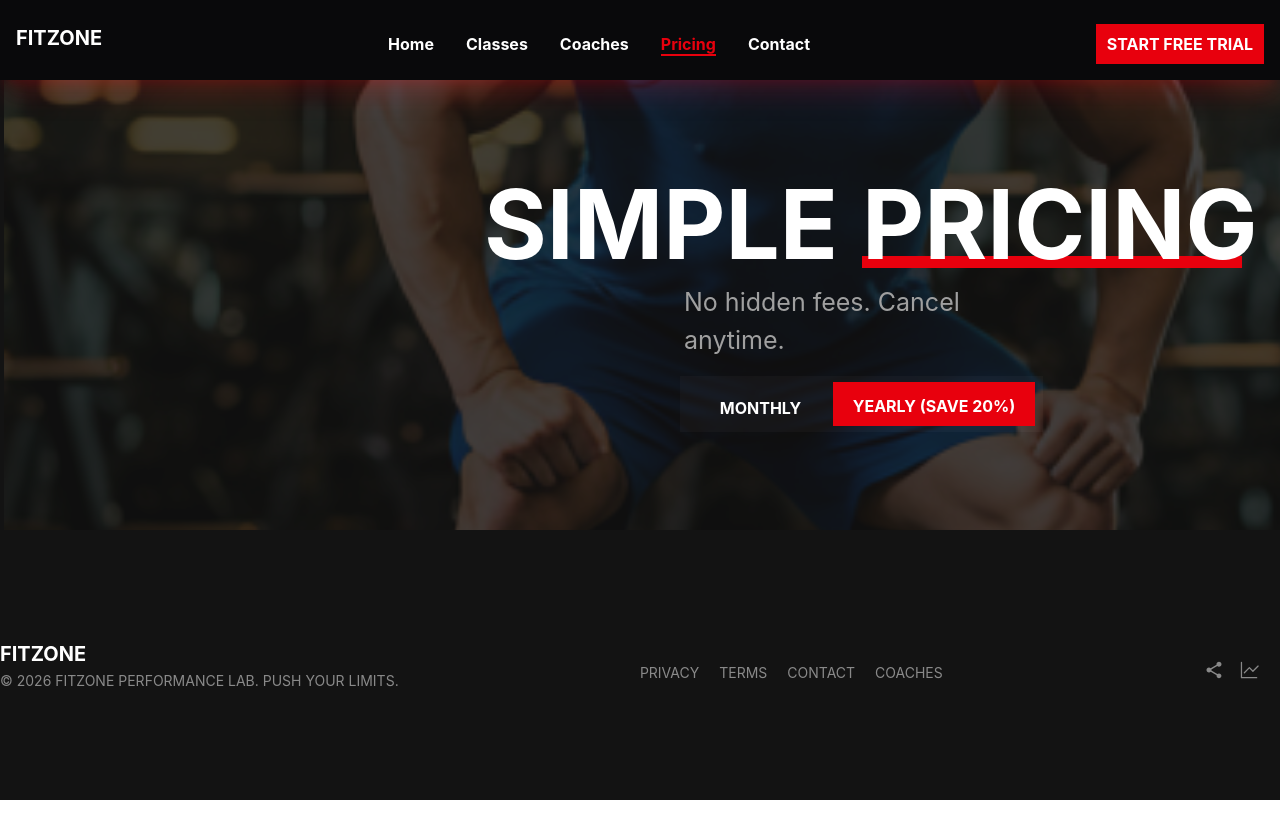
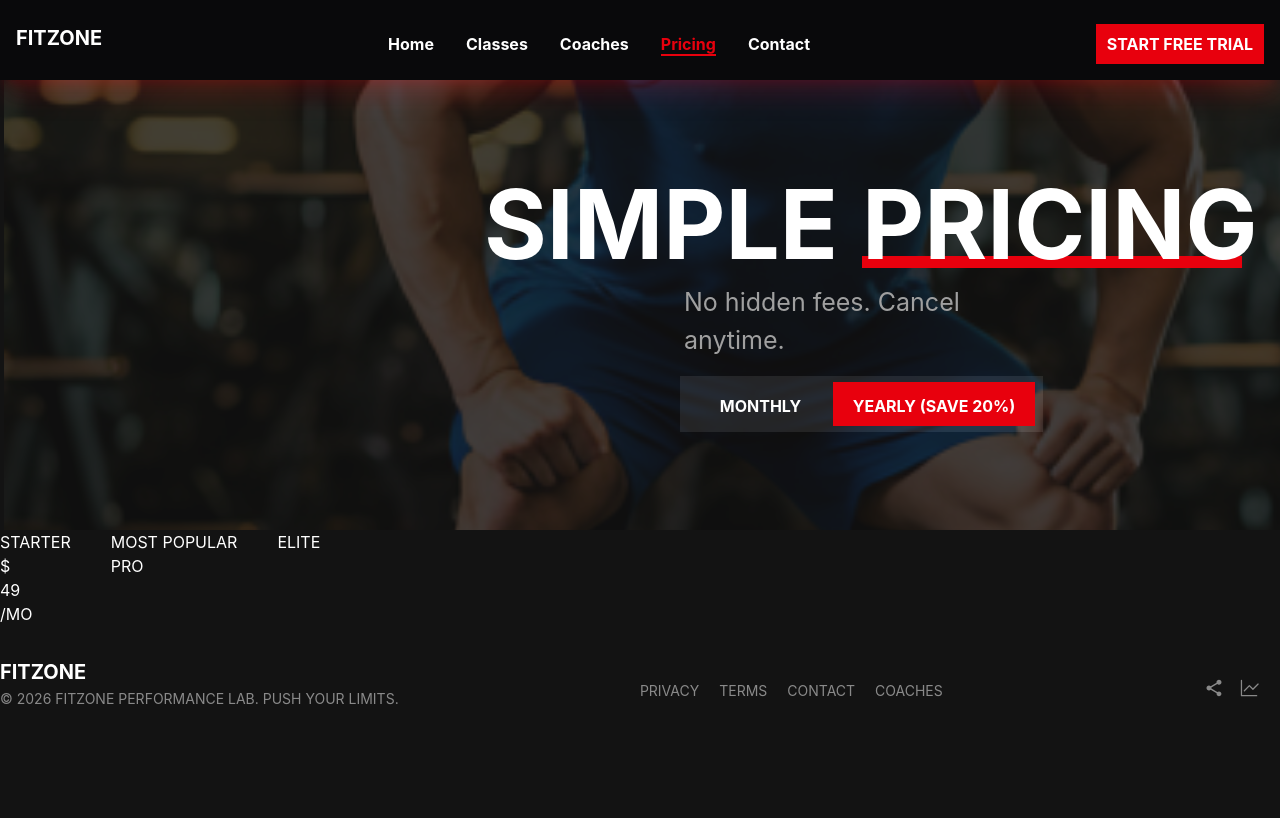
Before and after one commit to tekilaofficielpro/fitzone, a React (Vite) app: page /pricing in a window 1280 px wide. Shown: the top 818 px of the page. Built offline with nearby package versions, Linux system fonts and the light colour scheme.

Commit message:
init pricing card

```diff
--- a/src/pages/niniPages/Pricing.jsx
+++ b/src/pages/niniPages/Pricing.jsx
@@ -2,7 +2,8 @@ import React from 'react'
 
 const Pricing = () => {
   return (
-     // Section Hero et Banière
+     <>
+    {/* Section Hero et Banière */}
     <section className='relative w-[1700px] h-[450px] mx-1  py-24 px-120 flex flex-col gap-16 '>
       <div
         className="absolute inset-0 bg-[url('/pricingCoach4.png')] bg-cover bg-center"
@@ -18,13 +19,42 @@ const Pricing = () => {
         </div>
         <h2 className='w-[360px] h-[28px] text-[#A0A0A0] text-[25px] mx-50'>No hidden fees. Cancel anytime.</h2>
       </div>
-      <div className='w-[363px] h-[56px] bg-[#1C1B1B] mx-49 p-4 text-white flex flex-row gap-0 font-bold'>
-        <button className='w-[138px] h-[44px] py-3 position relative bottom-2'>MONTHLY</button>
+      <div className='w-[363px] h-[56px] bg-[#2e2d2d] mx-49 p-4 text-white flex flex-row gap-0 font-bold'>
+        <button className='w-[138px] h-[44px] py-3 position relative bottom-2.5'>MONTHLY</button>
         <button className='w-[216px] h-[44px] py-3 bg-[#E8000D] position relative bottom-2.5 left-2'>YEARLY (SAVE 20%)</button>
       </div>
     </section>
 
-    //
+    {/* Pricing card section */}
+    <section className='text-white'>
+      <div className=''>
+        <ul className='flex flex-row gap-10'>
+          <li>
+            <div>
+              <h1>STARTER</h1>
+              <div>
+                <h1>$</h1>
+                <h1>49</h1>
+                <h2>/MO</h2>
+              </div>
+
+            </div>
+          </li>
+          <li>
+            <fieldset>
+              <legend>MOST POPULAR</legend>
+              <h1>PRO</h1>
+            </fieldset>
+          </li>
+          <li>
+            <div>
+              <h1>ELITE</h1>
+            </div>
+          </li>
+        </ul>
+      </div>
+    </section>
+    </>
   )
 }
 
```
